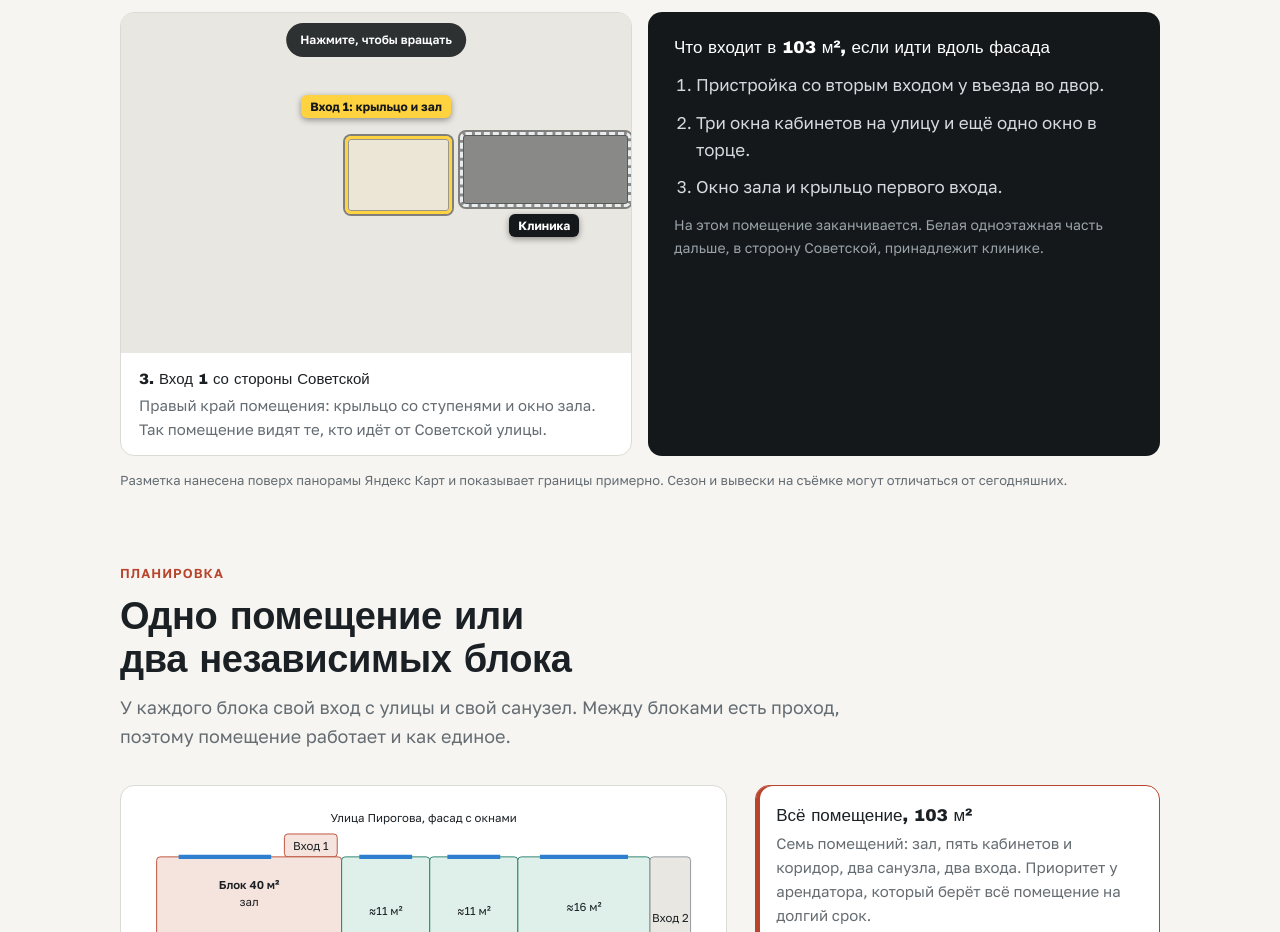
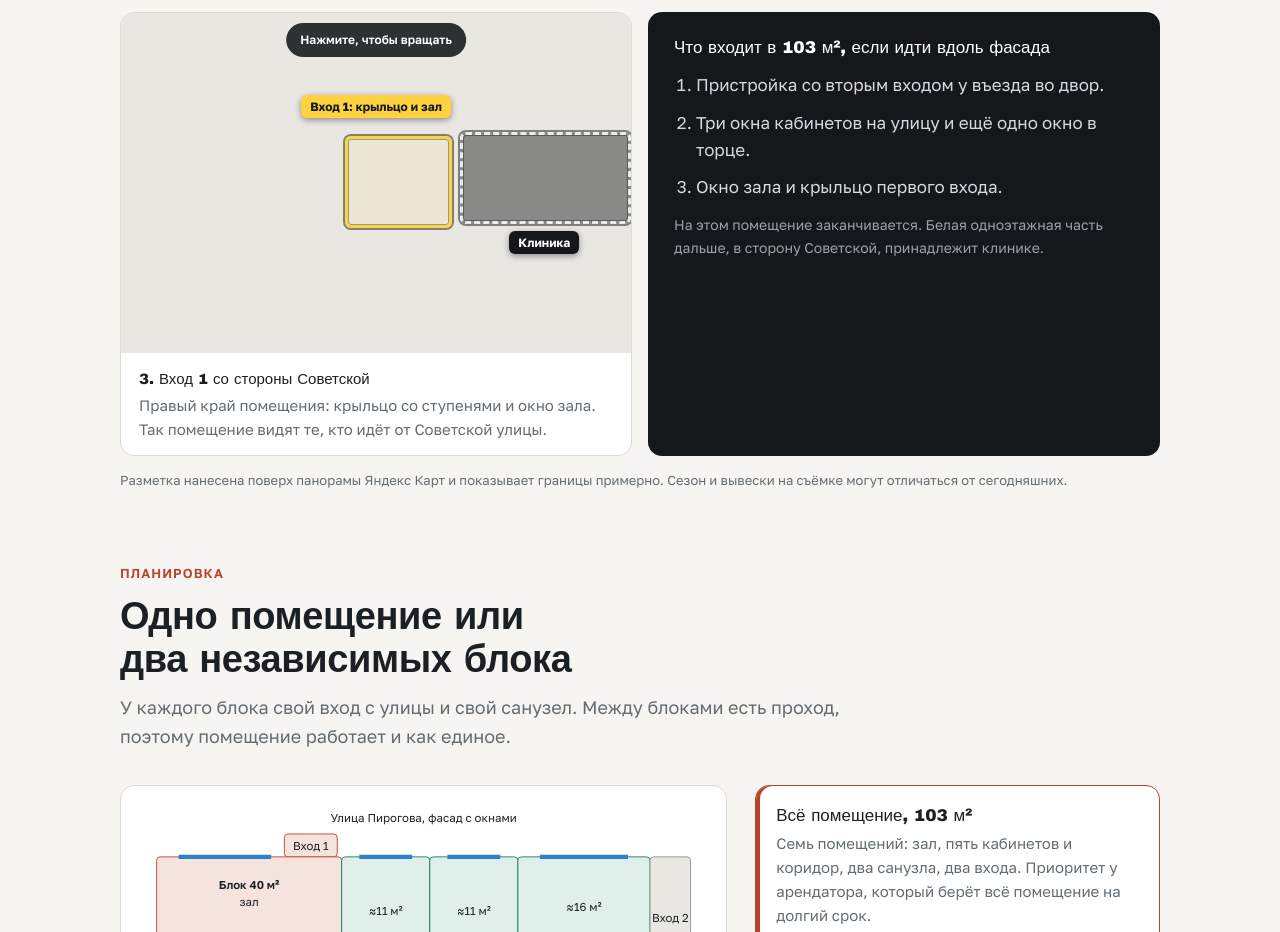
Before and after one commit to romantomsk2/sovetskaya86, a plain HTML site: page index.html in a window 1280 px wide. Shown: the part 2020-2952 px from the top of the page. Drawn offline with Linux system fonts and the light colour scheme; a web font is replaced by a local one.

Commit message:
Уточнил рамки на третьей панораме
Co-Authored-By: Claude Fable 5.2 <noreply@anthropic.com>
Claude-Session: https://claude.ai/code/session_01AJ1FEwtu99bHQeP1EZfiUM

```diff
--- a/index.html
+++ b/index.html
@@ -303,8 +303,8 @@ footer{background:var(--ink);color:#7f888e;font-size:13px;padding:0 0 28px}
         <div class="view">
           <iframe title="Панорама: крыльцо первого входа со стороны Советской" loading="lazy" allowfullscreen src="https://yandex.ru/map-widget/v1/?ll=84.954050%2C56.461520&z=18&panorama%5Bpoint%5D=84.954050%2C56.461520&panorama%5Bdirection%5D=125%2C3&panorama%5Bspan%5D=110%2C60"></iframe>
           <button class="mark" type="button" aria-label="Убрать разметку и вращать панораму">
-            <i style="left:44%;top:36%;width:21%;height:23%"></i><b style="left:50%;top:24%">Вход 1: крыльцо и зал</b>
-            <i class="other" style="left:66.5%;top:35%;width:33.5%;height:22%"></i><b class="other" style="left:83%;top:59%">Клиника</b>
+            <i style="left:44%;top:36%;width:21%;height:27%"></i><b style="left:50%;top:24%">Вход 1: крыльцо и зал</b>
+            <i class="other" style="left:66.5%;top:35%;width:33.5%;height:27%"></i><b class="other" style="left:83%;top:64%">Клиника</b>
             <span>Нажмите, чтобы вращать</span>
           </button>
         </div>
```
